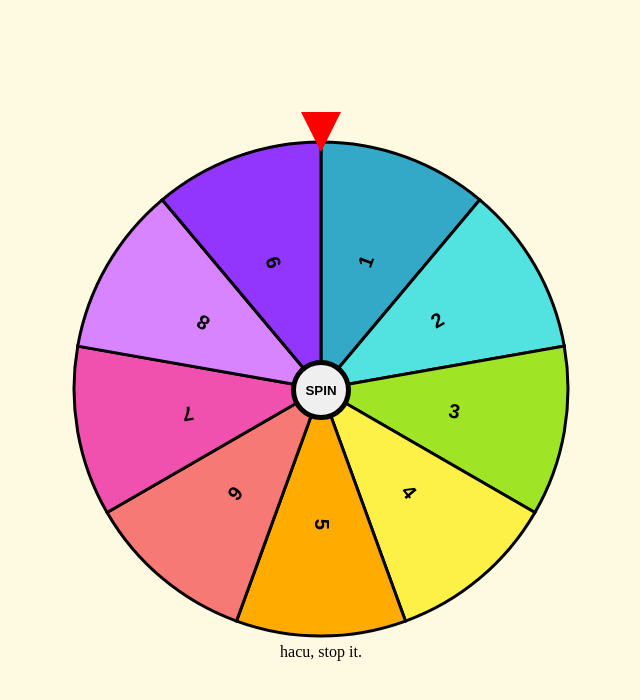
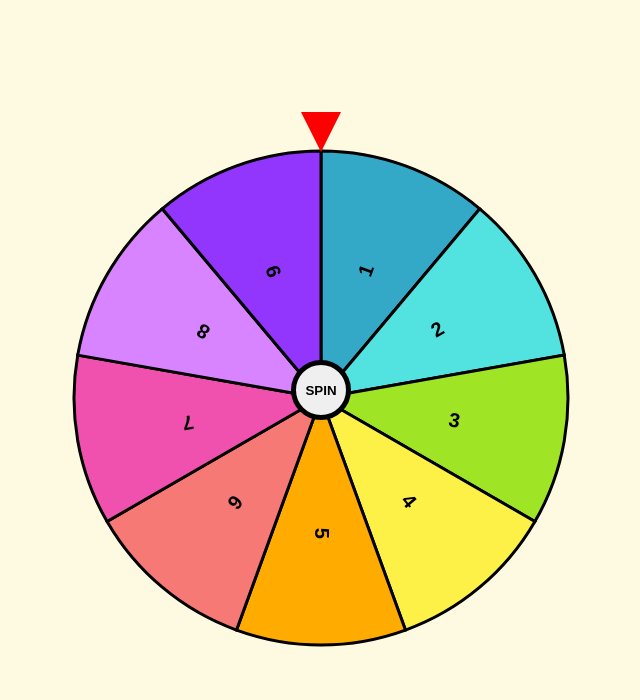
Before and after one commit to Quelleris/Wheel-of-fortune, a plain HTML site: page index.html in a window 1280 px wide. Shown: the whole page, without its empty margins (319-959 px from the left). Drawn offline with Linux system fonts and the light colour scheme.

Commit message:
Delete paragraph

```diff
--- a/index.html
+++ b/index.html
@@ -17,6 +17,5 @@
     <span class="arrow"></span>
     <button id="spin-btn">Spin</button>
     </div>
-    <p>hacu, stop it. </p>
 </body>
 </html>
```
